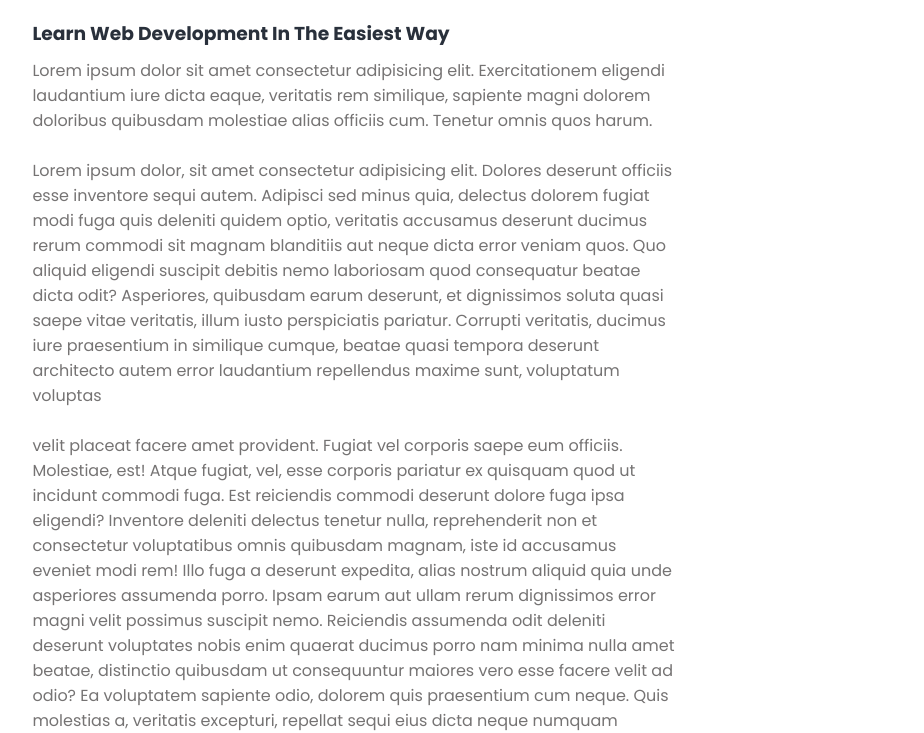
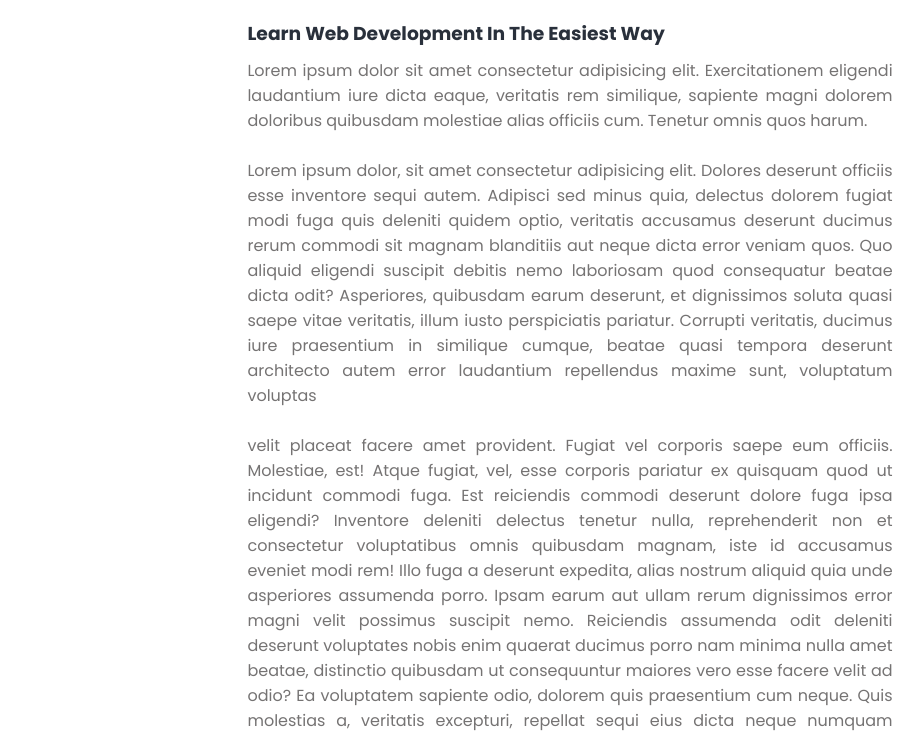
Before and after one commit to jaturaorn/freetime-project, a plain HTML site: page post.html in a window 1280 px wide. Shown: the part 536-1269 px from the top of the page, without its empty margins (70-994 px from the left). Drawn offline with nearby package versions, Linux system fonts and the light colour scheme.

Commit message:
Finish in Post_Page

```diff
--- a/post.html
+++ b/post.html
@@ -29,7 +29,7 @@
     </nav>
 
     <section id="blog-container">
-      <div class="blogs">
+      <div class="blogs blogpost">
         <div class="post">
           <img src="images/b1.jpg" alt="b1" />
           <h3>Learn Web Development In The Easiest Way</h3>
--- a/style.css
+++ b/style.css
@@ -616,7 +616,15 @@ footer .copyright p {
 
 /* Post-Page */
 
-#blog-container
+#blog-container .blogpost {
+  width: 60%;
+  margin: 0 auto;
+}
+
+#blog-container .blogpost p {
+  text-align: justify;
+  padding-bottom: 60px !important;
+}
 
 /* Medium Device screen */
 
```
